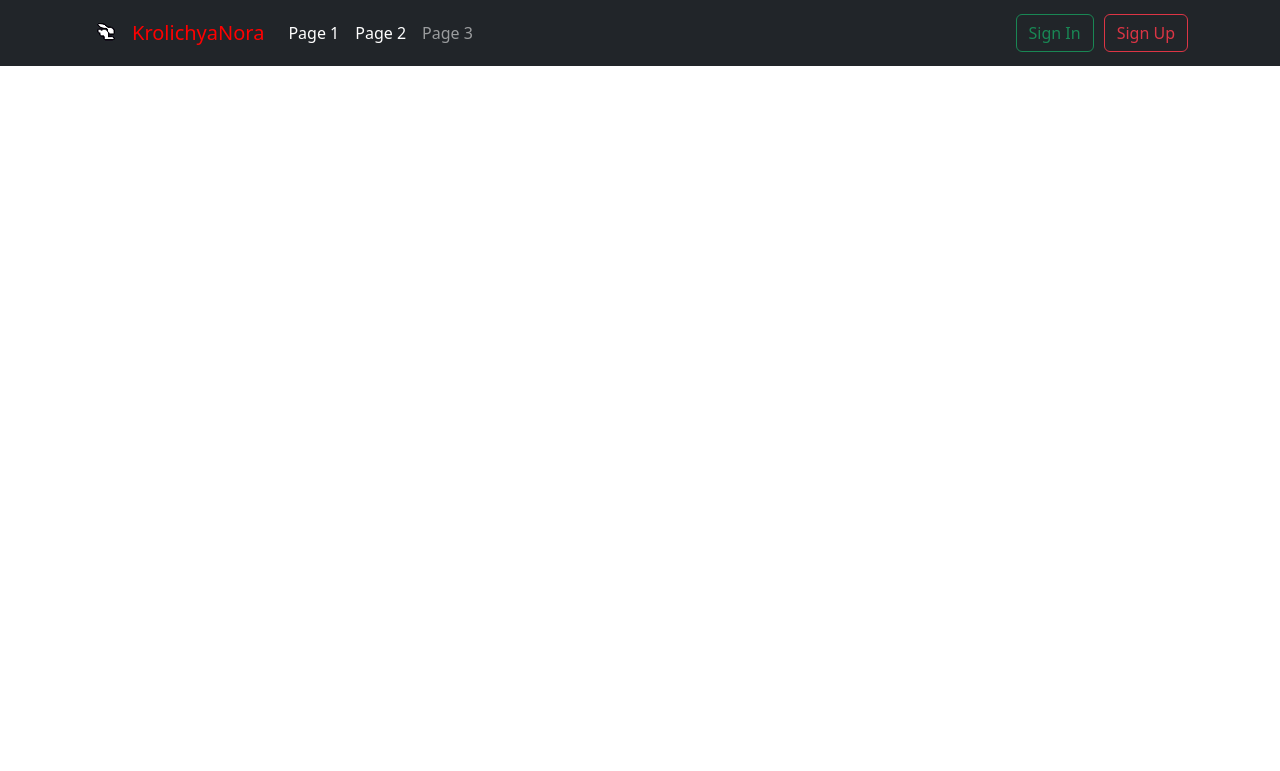
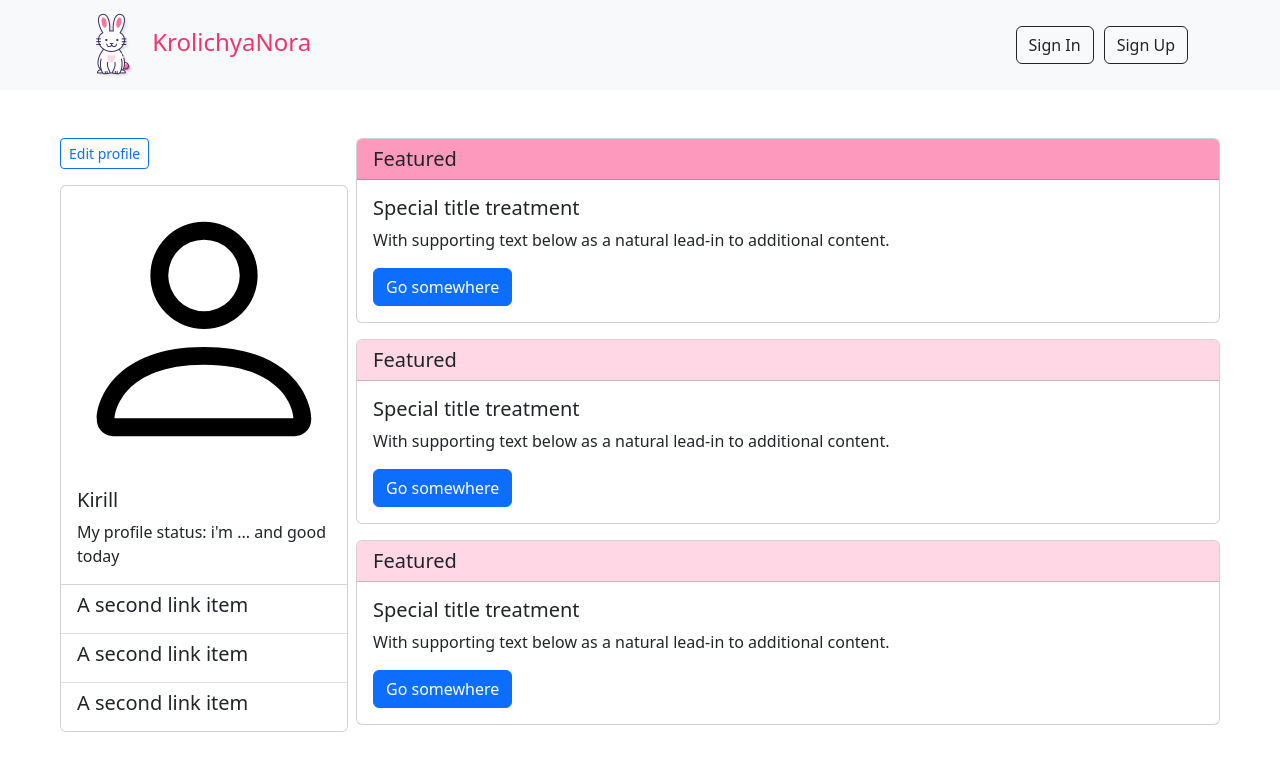
Before and after one commit to KrolichyaNora/ASite, a Django app: template restaurant/templates/index.html in a window 1280 px wide. Shown: the top 771 px of the page. Run offline with Django 3.2, Linux system fonts and the light colour scheme; the template is opened without the code that fills it, so the values that code supplies are empty.

Commit message:
made profile

```diff
--- a/restaurant/templates/header.html
+++ b/restaurant/templates/header.html
@@ -7,16 +7,12 @@
     <script src="/static/func.js"></script>
 </head>
 <body>
-
-<nav class="navbar navbar-expand-lg navbar-dark bg-dark">
+<nav class="navbar bg-light">
     <div class="container">
-        <div>
-            <img src="/static/pictures/logo.png" />
+        <div style="color:#f4326e" class="navbar-brand fs-4">
+            <img src="/static/pictures/logo2.png" height="64px">
+            KrolichyaNora
         </div>
-      <a class="navbar-brand" href="#">KrolichyaNora</a>
-      <button class="navbar-toggler" type="button" data-bs-toggle="collapse" data-bs-target="#navbarSupportedContent" aria-controls="navbarSupportedContent" aria-expanded="false" aria-label="Toggle navigation">
-        <span class="navbar-toggler-icon"></span>
-      </button>
         <div class="collapse navbar-collapse" id="navbarSupportedContent">
             <ul class="navbar-nav me-auto mb-2 mb-lg-0">
               <li class="nav-item">
@@ -31,11 +27,10 @@
             </ul>
         </div>
       <div class="d-flex" >
-        <button class="btn btn-outline-success mr-5" data-bs-toggle = "modal" data-bs-target="#SignInModal">Sign In</button>
-        <button class="btn btn-outline-danger ml-3" data-bs-toggle = "modal" data-bs-target="#SignUpModal" >Sign Up</button>
+        <button class="btn btn-outline-dark" data-bs-toggle = "modal" data-bs-target="#SignInModal">Sign In</button>
+        <button class="btn btn-outline-dark" data-bs-toggle = "modal" data-bs-target="#SignUpModal" >Sign Up</button>
       </div>
     </div>
 </nav>
-
 </body>
 </html>
--- a/restaurant/templates/index.html
+++ b/restaurant/templates/index.html
@@ -17,7 +17,6 @@
     <!-- END HEADER-->
 
     <!-- CONTENT -->
-
     <!-- Sign In Modal-->
     <div class="modal fade" id="SignInModal" tabindex="-1" aria-labelledby="#SignInModalLabel" aria-hidden="true">
         <div class="modal-dialog">
@@ -89,8 +88,53 @@
             </div>
         </div>
     </div>
+    <div class="row m-5">
+        <div class="col-3">
+            <a href="#" class="btn btn-outline-primary btn-sm mb-3">Edit profile</a>
+            <div class="card" style="width: 18rem">
+                <img src="/static/pictures/person.svg" class="rounded" alt="...">
+                <div class="card-body">
+                    <h5 class="card-title">Kirill</h5>
+                    <p class="card-text">My profile status: i'm ... and good today</p>
+                </div>
+                <div class="list-group list-group-flush">
+                    <a href="#" class="list-group-item list-group-item-action"><h5>A second link item</h5></a>
+                    <a href="#" class="list-group-item list-group-item-action"><h5>A second link item</h5></a>
+                    <a href="#" class="list-group-item list-group-item-action"><h5>A second link item</h5></a>
+                </div>
+            </div>
+        </div>
+        <div class="col-9">
+            <div class="card mb-3">
+                <h5 style="background-color:#fc99bc" class="card-header">Featured</h5>
+                <div class="card-body">
+                    <h5 class="card-title">Special title treatment</h5>
+                    <p class="card-text">With supporting text below as a natural lead-in to additional content.</p>
+                    <a href="#" class="btn btn-primary">Go somewhere</a>
+                </div>
+            </div>
+            <div class="card mb-3">
+                <h5 style="background-color:#ffd7e5" class="card-header">Featured</h5>
+                <div class="card-body">
+                    <h5 class="card-title">Special title treatment</h5>
+                    <p class="card-text">With supporting text below as a natural lead-in to additional content.</p>
+                    <a href="#" class="btn btn-primary">Go somewhere</a>
+                </div>
+            </div>
+            <div class="card mb-3">
+                <h5 style="background-color:#ffd7e5" class="card-header">Featured</h5>
+                <div class="card-body">
+                    <h5 class="card-title">Special title treatment</h5>
+                    <p class="card-text">With supporting text below as a natural lead-in to additional content.</p>
+                    <a href="#" class="btn btn-primary">Go somewhere</a>
+                </div>
+            </div>
+        </div>
+    </div>
+
     <!-- JavaScript Bundle with Popper -->
     <script src="https://cdn.jsdelivr.net/npm/bootstrap@5.2.1/dist/js/bootstrap.bundle.min.js" integrity="sha384-u1OknCvxWvY5kfmNBILK2hRnQC3Pr17a+RTT6rIHI7NnikvbZlHgTPOOmMi466C8" crossorigin="anonymous"></script>
+
     <!-- END CONTENT -->
 
     <!-- FOOTER -->
```
Also changed, not shown: restaurant/static/pictures/logo2.png (added), restaurant/static/pictures/person.svg (added). Lines whose indentation alone changed are shown as unchanged.
